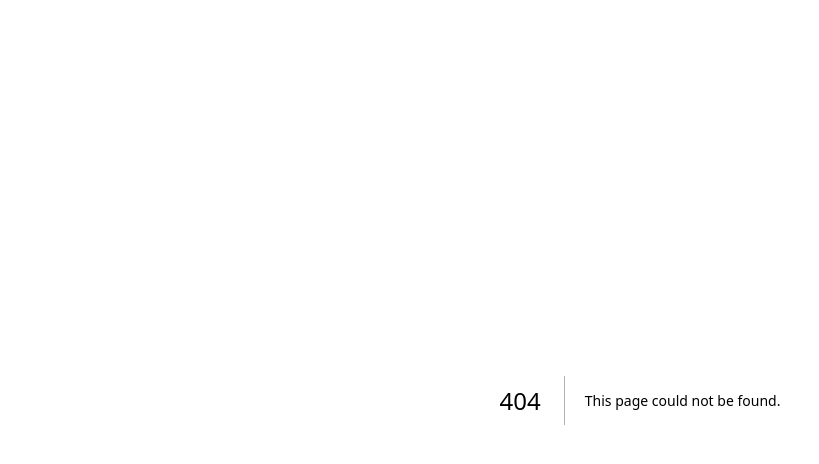
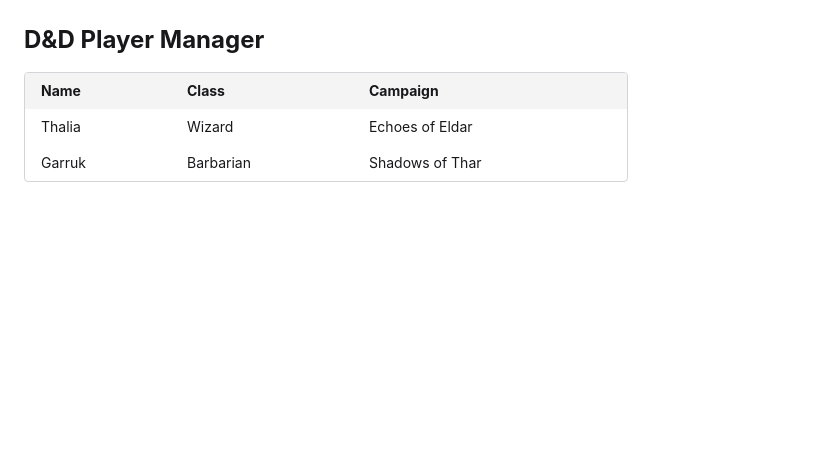
Before and after one commit to somedevswithtime/FlexiCRM, a Next.js app: page /demo/dndmanager in a window 1280 px wide. Before the commit this address had no page. Shown: the top 464 px of the page, without its empty margins (0-819 px from the left). Built offline with nearby package versions, Linux system fonts and the light colour scheme.

Commit message:
FEAT: basic DnD table

```diff
--- /dev/null
+++ b/src/app/demo/dndmanager/page.tsx
@@ -0,0 +1,22 @@
+"use client";
+
+import { useState } from "react";
+import { PlayerTable } from "@components/dndmanager/PlaterTable";
+import { PlayerDetail } from "@components/dndmanager/PlayerDetail";
+import { mockPlayers } from "@lib/dndmanager/data";
+
+export default function DnDManagerPage() {
+  const [selectedPlayerId, setSelectedPlayerId] = useState<string | null>(null);
+  const selectedPlayer =
+    mockPlayers.find((p) => p.id === selectedPlayerId) || null;
+
+  return (
+    <main className="min-h-screen bg-white dark:bg-zinc-900 text-zinc-900 dark:text-zinc-100 p-6">
+      <h1 className="text-2xl font-bold mb-4">D&D Player Manager</h1>
+      <div className="grid grid-cols-1 md:grid-cols-2 gap-6">
+        <PlayerTable players={mockPlayers} onSelect={setSelectedPlayerId} />
+        {selectedPlayer && <PlayerDetail player={selectedPlayer} />}
+      </div>
+    </main>
+  );
+}
--- /dev/null
+++ b/src/components/dndmanager/PlaterTable.tsx
@@ -0,0 +1,37 @@
+"use client";
+
+import type { Player } from "@lib/dndmanager/types";
+
+interface PlayerTableProps {
+  players: Player[];
+  onSelect: (id: string) => void;
+}
+
+export function PlayerTable({ players, onSelect }: PlayerTableProps) {
+  return (
+    <div className="overflow-x-auto border border-zinc-300 dark:border-zinc-700 rounded">
+      <table className="min-w-full text-left text-sm">
+        <thead className="bg-zinc-100 dark:bg-zinc-800">
+          <tr>
+            <th className="px-4 py-2">Name</th>
+            <th className="px-4 py-2">Class</th>
+            <th className="px-4 py-2">Campaign</th>
+          </tr>
+        </thead>
+        <tbody>
+          {players.map((player) => (
+            <tr
+              key={player.id}
+              className="cursor-pointer hover:bg-zinc-200 dark:hover:bg-zinc-700"
+              onClick={() => onSelect(player.id)}
+            >
+              <td className="px-4 py-2">{player.name}</td>
+              <td className="px-4 py-2">{player.class}</td>
+              <td className="px-4 py-2">{player.campaign}</td>
+            </tr>
+          ))}
+        </tbody>
+      </table>
+    </div>
+  );
+}
--- /dev/null
+++ b/src/components/dndmanager/PlayerDetail.tsx
@@ -0,0 +1,39 @@
+"use client";
+
+import type { Player } from "@lib/dndmanager/types";
+
+interface PlayerDetailProps {
+  player: Player;
+}
+
+export function PlayerDetail({ player }: PlayerDetailProps) {
+  return (
+    <div className="border border-zinc-300 dark:border-zinc-700 rounded p-4">
+      <h2 className="text-xl font-semibold mb-2">
+        {player.name}'s Character Sheet
+      </h2>
+      <p>
+        <strong>Class:</strong> {player.class}
+      </p>
+      <p>
+        <strong>Race:</strong> {player.race}
+      </p>
+      <p>
+        <strong>Level:</strong> {player.level}
+      </p>
+      <p>
+        <strong>Campaign:</strong> {player.campaign}
+      </p>
+      <div className="mt-4">
+        <h3 className="font-medium">Stats:</h3>
+        <ul className="list-disc list-inside">
+          {Object.entries(player.stats).map(([stat, value]) => (
+            <li key={stat}>
+              <strong>{stat}:</strong> {value}
+            </li>
+          ))}
+        </ul>
+      </div>
+    </div>
+  );
+}
--- /dev/null
+++ b/src/lib/dndmanager/data.ts
@@ -0,0 +1,36 @@
+import type { Player } from "./types";
+
+export const mockPlayers: Player[] = [
+  {
+    id: "1",
+    name: "Thalia",
+    class: "Wizard",
+    race: "Elf",
+    level: 5,
+    campaign: "Echoes of Eldar",
+    stats: {
+      Strength: 8,
+      Dexterity: 14,
+      Constitution: 12,
+      Intelligence: 18,
+      Wisdom: 13,
+      Charisma: 10,
+    },
+  },
+  {
+    id: "2",
+    name: "Garruk",
+    class: "Barbarian",
+    race: "Half-Orc",
+    level: 6,
+    campaign: "Shadows of Thar",
+    stats: {
+      Strength: 18,
+      Dexterity: 12,
+      Constitution: 16,
+      Intelligence: 8,
+      Wisdom: 10,
+      Charisma: 9,
+    },
+  },
+];
--- /dev/null
+++ b/src/lib/dndmanager/types.ts
@@ -0,0 +1,9 @@
+export interface Player {
+  id: string;
+  name: string;
+  class: string;
+  race: string;
+  level: number;
+  campaign: string;
+  stats: Record<string, number>;
+}
--- a/tsconfig.json
+++ b/tsconfig.json
@@ -18,9 +18,11 @@
         "name": "next"
       }
     ],
+    "baseUrl": ".",
     "paths": {
       "@/*": ["./*"],
-      "@components/*": ["./src/components/*"]
+      "@components/*": ["src/components/*"],
+      "@lib/*": ["src/lib/*"]
     }
   },
   "include": ["next-env.d.ts", "**/*.ts", "**/*.tsx", ".next/types/**/*.ts"],
```
